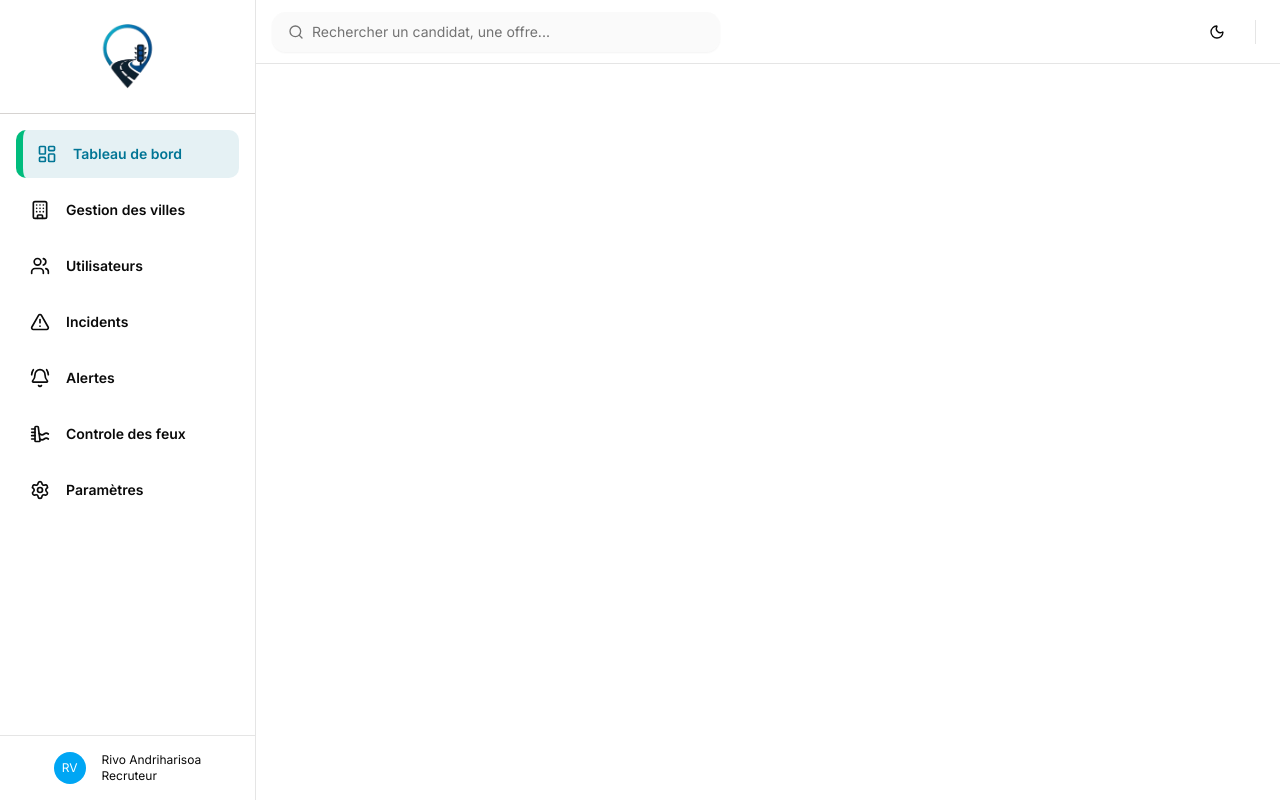
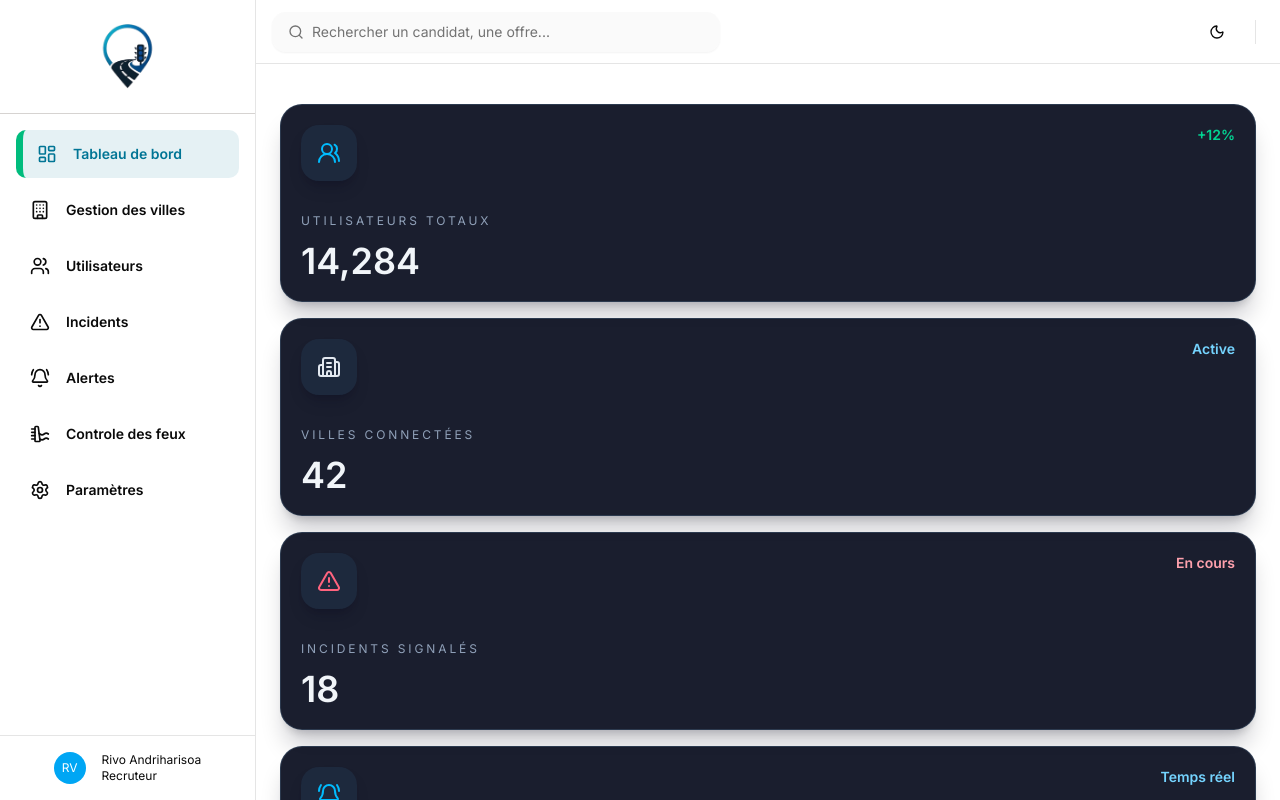
Before and after one commit to maxjohn81/hackaton-frontend, a Next.js app: page /admin/dashboard in a window 1280 px wide. Built offline with nearby package versions, Linux system fonts and the light colour scheme.

Commit message:
tableaux

```diff
--- a/src/app/(auth)/admin/dashboard/page.tsx
+++ b/src/app/(auth)/admin/dashboard/page.tsx
@@ -1,11 +1,84 @@
-"use client"
+"use client";
+
+import { BellRing, Building2, TriangleAlert, UsersRound } from "lucide-react";
+import type { LucideIcon } from "lucide-react";
+
+const cards = [
+  {
+    icon: UsersRound,
+    title: "Utilisateurs totaux",
+    value: "14,284",
+    badge: "+12%",
+    badgeClass: "text-emerald-400",
+    iconBg: "bg-slate-800 text-sky-400",
+  },
+  {
+    icon: Building2,
+    title: "Villes connectées",
+    value: "42",
+    badge: "Active",
+    badgeClass: "text-sky-300",
+    iconBg: "bg-slate-800 text-slate-200",
+  },
+  {
+    icon: TriangleAlert,
+    title: "Incidents signalés",
+    value: "18",
+    badge: "En cours",
+    badgeClass: "text-rose-300",
+    iconBg: "bg-slate-800 text-rose-400",
+  },
+  {
+    icon: BellRing,
+    title: "Alertes traffic",
+    value: "151",
+    badge: "Temps réel",
+    badgeClass: "text-sky-300",
+    iconBg: "bg-slate-800 text-sky-400",
+  },
+];
+
+type StatCardProps = {
+  icon: LucideIcon;
+  title: string;
+  value: string;
+  badge: string;
+  badgeClass: string;
+  iconBg: string;
+};
+
+function StatCard({ icon: Icon, title, value, badge, badgeClass, iconBg }: StatCardProps) {
+  return (
+    <div className="rounded-3xl border border-slate-700/80 bg-slate-950/90 p-5 shadow-xl shadow-slate-950/20">
+      <div className="flex items-start justify-between gap-4">
+        <div className={`flex h-14 w-14 items-center justify-center rounded-2xl ${iconBg} shadow-lg shadow-slate-950/20`}>
+          <Icon className="h-6 w-6" />
+        </div>
+        <div className={`text-sm font-semibold ${badgeClass}`}>{badge}</div>
+      </div>
+
+      <div className="mt-8">
+        <p className="text-xs uppercase tracking-[0.24em] text-slate-400">{title}</p>
+        <p className="mt-3 text-4xl font-semibold text-slate-100">{value}</p>
+      </div>
+    </div>
+  );
+}
 
 export default function Dashboard() {
- return (
-  <>
-   <div>
-
-   </div>
-  </>
- )
+  return (
+    <div className="space-y-4 px-4 py-8">
+      {cards.map((card) => (
+        <StatCard
+          key={card.title}
+          icon={card.icon}
+          title={card.title}
+          value={card.value}
+          badge={card.badge}
+          badgeClass={card.badgeClass}
+          iconBg={card.iconBg}
+        />
+      ))}
+    </div>
+  );
 }
```
